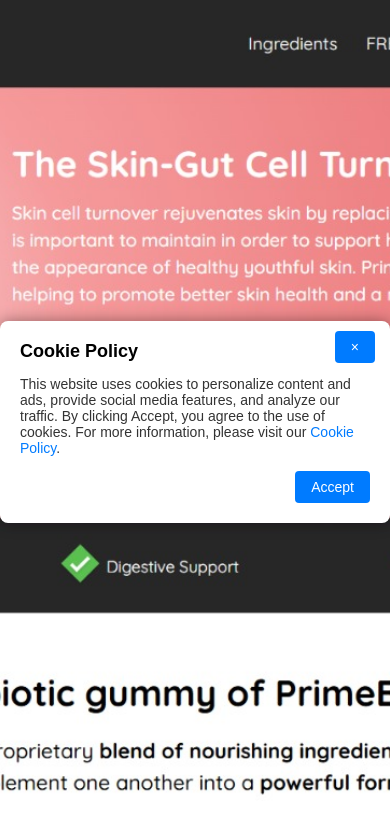
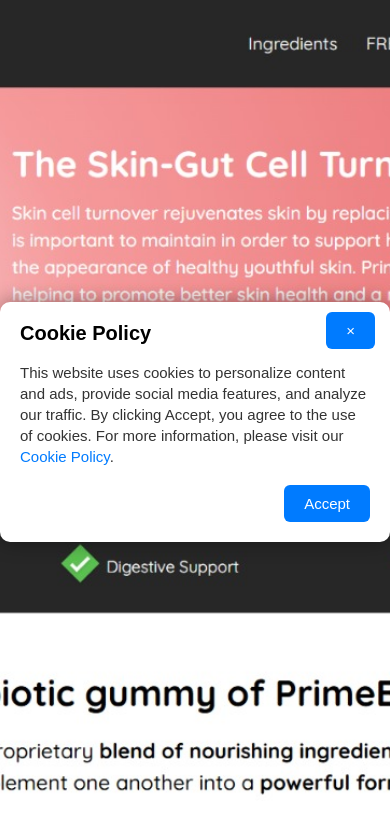
Before and after one commit to marloonbf/PrimeBiome, a plain HTML site: page index.html in a window 390 px wide. Drawn offline with Linux system fonts and the light colour scheme.

Commit message:
Landing PrimeBiome responsiva e otimizada para mobile

```diff
--- a/index.html
+++ b/index.html
@@ -2,6 +2,7 @@
 <html lang="en">
 <head>
   <meta charset="UTF-8">
+  <meta name="viewport" content="width=device-width, initial-scale=1.0">
   <title>PrimeBiome - Exclusive Offer</title>
 
   <!-- Google tag (gtag.js) -->
@@ -32,7 +33,7 @@
       margin: 0;
       padding: 0;
       font-family: Arial, sans-serif;
-      background: url('./imgg.jpeg') no-repeat center center;
+      background: url('./imgg.jpeg') no-repeat center center fixed;
       background-size: cover;
       height: 100vh;
       display: flex;
@@ -43,23 +44,24 @@
     .cookie-modal {
       position: relative;
       background-color: #fff;
-      width: 400px;
-      max-width: 90%;
-      padding: 20px;
-      box-shadow: 0 0 15px rgba(0, 0, 0, 0.4);
-      border-radius: 8px;
+      width: 90%;
+      max-width: 420px;
+      padding: 24px;
+      box-shadow: 0 0 20px rgba(0, 0, 0, 0.4);
+      border-radius: 10px;
       text-align: left;
     }
 
     .cookie-modal h2 {
       margin-top: 0;
-      font-size: 18px;
+      font-size: 20px;
       color: #000;
     }
 
     .cookie-modal p {
-      font-size: 14px;
+      font-size: 16px;
       color: #333;
+      line-height: 1.4em;
     }
 
     .cookie-modal a {
@@ -69,17 +71,17 @@
 
     .cookie-modal .actions {
       text-align: right;
-      margin-top: 15px;
+      margin-top: 18px;
     }
 
     .cookie-modal button {
       background-color: #007BFF;
       color: white;
       border: none;
-      padding: 8px 16px;
-      font-size: 14px;
+      padding: 10px 20px;
+      font-size: 16px;
       cursor: pointer;
-      border-radius: 4px;
+      border-radius: 6px;
     }
 
     .close-btn {
@@ -88,9 +90,21 @@
       right: 15px;
       background: none;
       border: none;
-      font-size: 16px;
+      font-size: 20px;
       cursor: pointer;
       color: #888;
+    }
+
+    @media (max-width: 480px) {
+      .cookie-modal {
+        padding: 20px;
+      }
+      .cookie-modal p {
+        font-size: 15px;
+      }
+      .cookie-modal button {
+        font-size: 15px;
+      }
     }
   </style>
 </head>
```
